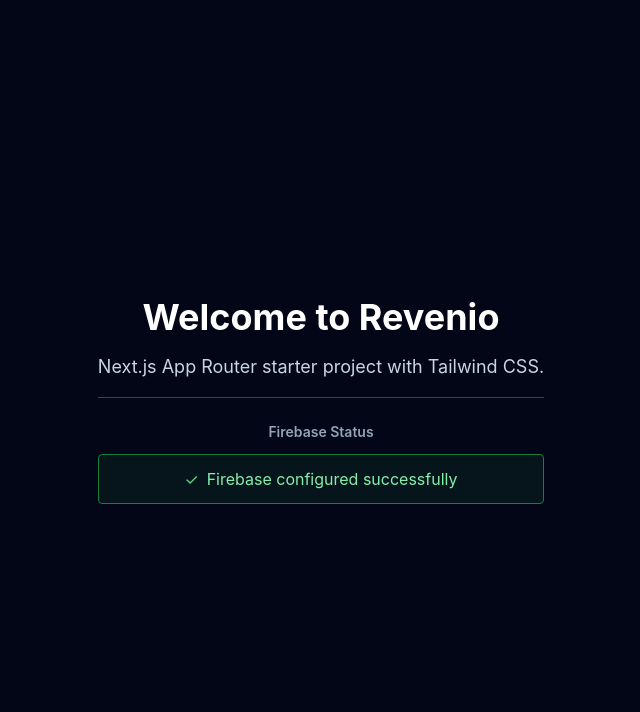
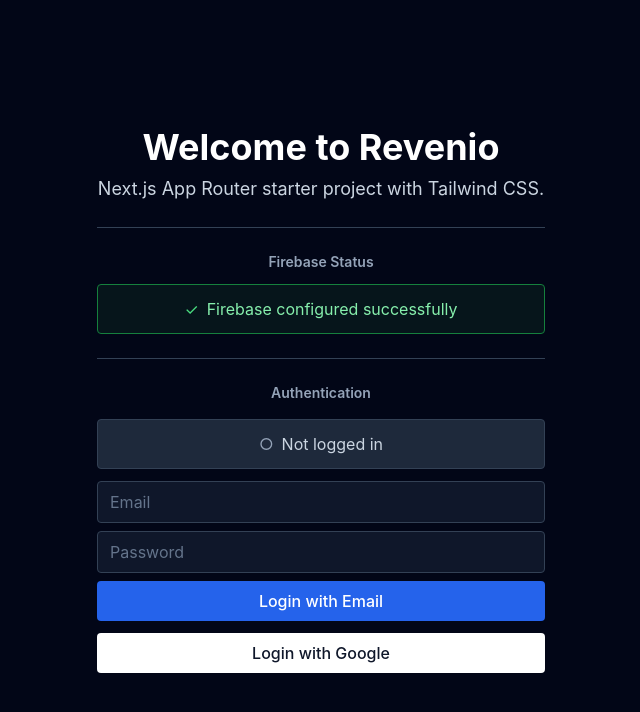
Before and after one commit to sumu749/Inventra-for-revenio, a Next.js app: page / in a window 1280 px wide. Shown: the top 712 px of the page, without its empty margins (319-959 px from the left). Built offline with nearby package versions, Linux system fonts and the light colour scheme; no server answers.

Commit message:
authentication state configured

```diff
--- a/app/layout.jsx
+++ b/app/layout.jsx
@@ -1,4 +1,5 @@
 import "./globals.css";
+import { AuthProvider } from "@/providers/AuthProvider";
 
 export const metadata = {
     title: "Revenio",
@@ -8,7 +9,9 @@
 export default function RootLayout({ children }) {
     return (
         <html lang="en">
-            <body>{children}</body>
+            <body>
+                <AuthProvider>{children}</AuthProvider>
+            </body>
         </html>
     );
 }
--- a/app/page.jsx
+++ b/app/page.jsx
@@ -1,20 +1,23 @@
 "use client";
 
 import { useFirebaseInitialization } from "@/hooks/useFirebaseInitialization";
+import { AuthTestComponent } from "@/components/AuthTestComponent";
 
 export default function HomePage() {
     const { isInitialized, error } = useFirebaseInitialization();
 
     return (
-        <main className="flex min-h-screen items-center justify-center bg-slate-950 text-white">
-            <div className="space-y-4 p-8 text-center">
-                <h1 className="text-4xl font-bold">Welcome to Revenio</h1>
-                <p className="text-lg text-slate-300">
-                    Next.js App Router starter project with Tailwind CSS.
-                </p>
+        <main className="flex min-h-screen items-center justify-center bg-slate-950 text-white p-4">
+            <div className="w-full max-w-md space-y-6">
+                <div className="space-y-2 text-center">
+                    <h1 className="text-4xl font-bold">Welcome to Revenio</h1>
+                    <p className="text-lg text-slate-300">
+                        Next.js App Router starter project with Tailwind CSS.
+                    </p>
+                </div>
 
-                <div className="mt-8 border-t border-slate-700 pt-6">
-                    <h2 className="text-sm font-semibold mb-3 text-slate-400">
+                <div className="border-t border-slate-700 pt-6">
+                    <h2 className="text-sm font-semibold mb-3 text-slate-400 text-center">
                         Firebase Status
                     </h2>
                     {isInitialized && !error ? (
@@ -38,6 +41,15 @@
                         </div>
                     )}
                 </div>
+
+                {isInitialized && (
+                    <div className="border-t border-slate-700 pt-6">
+                        <h2 className="text-sm font-semibold mb-4 text-slate-400 text-center">
+                            Authentication
+                        </h2>
+                        <AuthTestComponent />
+                    </div>
+                )}
             </div>
         </main>
     );
--- /dev/null
+++ b/components/AuthTestComponent.jsx
@@ -0,0 +1,132 @@
+"use client";
+
+import { useState } from "react";
+import { useAuth } from "@/hooks/useAuth";
+
+export function AuthTestComponent() {
+    const { user, loading, error, login, logout, loginWithGoogle } = useAuth();
+    const [email, setEmail] = useState("");
+    const [password, setPassword] = useState("");
+    const [loggingIn, setLoggingIn] = useState(false);
+
+    const handleEmailLogin = async (e) => {
+        e.preventDefault();
+        if (!email || !password) {
+            alert("Please enter email and password");
+            return;
+        }
+        try {
+            setLoggingIn(true);
+            await login(email, password);
+            setEmail("");
+            setPassword("");
+        } catch (err) {
+            console.error("Login failed:", err);
+        } finally {
+            setLoggingIn(false);
+        }
+    };
+
+    const handleGoogleLogin = async () => {
+        try {
+            setLoggingIn(true);
+            await loginWithGoogle();
+        } catch (err) {
+            console.error("Google login failed:", err);
+        } finally {
+            setLoggingIn(false);
+        }
+    };
+
+    const handleLogout = async () => {
+        try {
+            await logout();
+        } catch (err) {
+            console.error("Logout failed:", err);
+        }
+    };
+
+    if (loading) {
+        return (
+            <div className="flex items-center justify-center gap-2 p-4 bg-blue-900/20 border border-blue-700 rounded">
+                <span className="text-blue-400">⟳</span>
+                <span className="text-blue-300">Loading authentication...</span>
+            </div>
+        );
+    }
+
+    return (
+        <div className="space-y-4">
+            {/* User Status */}
+            {user ? (
+                <div className="space-y-3">
+                    <div className="flex items-center justify-center gap-2 p-3 bg-green-900/20 border border-green-700 rounded">
+                        <span className="text-green-400">✓</span>
+                        <span className="text-green-300">Logged in</span>
+                    </div>
+                    <div className="p-4 bg-slate-900 border border-slate-700 rounded">
+                        <p className="text-sm text-slate-400">Email:</p>
+                        <p className="text-white font-mono">{user.email}</p>
+                    </div>
+                    <button
+                        onClick={handleLogout}
+                        className="w-full px-4 py-2 bg-red-600 hover:bg-red-700 text-white rounded font-medium transition"
+                    >
+                        Logout
+                    </button>
+                </div>
+            ) : (
+                <div className="space-y-3">
+                    <div className="flex items-center justify-center gap-2 p-3 bg-slate-800 border border-slate-700 rounded">
+                        <span className="text-slate-400">○</span>
+                        <span className="text-slate-300">Not logged in</span>
+                    </div>
+
+                    {/* Email/Password Login Form */}
+                    <form onSubmit={handleEmailLogin} className="space-y-2">
+                        <input
+                            type="email"
+                            placeholder="Email"
+                            value={email}
+                            onChange={(e) => setEmail(e.target.value)}
+                            disabled={loggingIn}
+                            className="w-full px-3 py-2 bg-slate-900 border border-slate-700 rounded text-white placeholder-slate-500 disabled:opacity-50"
+                        />
+                        <input
+                            type="password"
+                            placeholder="Password"
+                            value={password}
+                            onChange={(e) => setPassword(e.target.value)}
+                            disabled={loggingIn}
+                            className="w-full px-3 py-2 bg-slate-900 border border-slate-700 rounded text-white placeholder-slate-500 disabled:opacity-50"
+                        />
+                        <button
+                            type="submit"
+                            disabled={loggingIn}
+                            className="w-full px-4 py-2 bg-blue-600 hover:bg-blue-700 text-white rounded font-medium disabled:opacity-50 transition"
+                        >
+                            {loggingIn ? "Logging in..." : "Login with Email"}
+                        </button>
+                    </form>
+
+                    {/* Google Login */}
+                    <button
+                        onClick={handleGoogleLogin}
+                        disabled={loggingIn}
+                        className="w-full px-4 py-2 bg-white hover:bg-gray-100 text-slate-900 rounded font-medium disabled:opacity-50 transition"
+                    >
+                        {loggingIn ? "Logging in..." : "Login with Google"}
+                    </button>
+                </div>
+            )}
+
+            {/* Error Display */}
+            {error && (
+                <div className="flex items-start gap-2 p-3 bg-red-900/20 border border-red-700 rounded">
+                    <span className="text-red-400 mt-0.5">✗</span>
+                    <span className="text-red-300 text-sm">{error}</span>
+                </div>
+            )}
+        </div>
+    );
+}
--- /dev/null
+++ b/context/AuthContext.jsx
@@ -0,0 +1,3 @@
+import { createContext } from "react";
+
+export const AuthContext = createContext(null);
--- /dev/null
+++ b/hooks/useAuth.js
@@ -0,0 +1,12 @@
+import { useContext } from "react";
+import { AuthContext } from "@/context/AuthContext";
+
+export function useAuth() {
+    const context = useContext(AuthContext);
+
+    if (!context) {
+        throw new Error("useAuth must be used within an AuthProvider");
+    }
+
+    return context;
+}
--- /dev/null
+++ b/providers/AuthProvider.jsx
@@ -0,0 +1,104 @@
+"use client";
+
+import { useState, useEffect } from "react";
+import {
+    createUserWithEmailAndPassword,
+    signInWithEmailAndPassword,
+    signOut,
+    signInWithPopup,
+    GoogleAuthProvider,
+    onAuthStateChanged,
+} from "firebase/auth";
+import { auth } from "@/lib/firebase.config";
+import { AuthContext } from "@/context/AuthContext";
+
+const googleProvider = new GoogleAuthProvider();
+
+export function AuthProvider({ children }) {
+    const [user, setUser] = useState(null);
+    const [loading, setLoading] = useState(true);
+    const [error, setError] = useState(null);
+
+    // Listen to auth state changes
+    useEffect(() => {
+        const unsubscribe = onAuthStateChanged(auth, (currentUser) => {
+            setUser(currentUser || null);
+            setLoading(false);
+        });
+
+        return unsubscribe;
+    }, []);
+
+    // Register with email/password
+    const register = async (email, password) => {
+        try {
+            setError(null);
+            const result = await createUserWithEmailAndPassword(
+                auth,
+                email,
+                password,
+            );
+            setUser(result.user);
+            return result.user;
+        } catch (err) {
+            setError(err.message);
+            throw err;
+        }
+    };
+
+    // Login with email/password
+    const login = async (email, password) => {
+        try {
+            setError(null);
+            const result = await signInWithEmailAndPassword(
+                auth,
+                email,
+                password,
+            );
+            setUser(result.user);
+            return result.user;
+        } catch (err) {
+            setError(err.message);
+            throw err;
+        }
+    };
+
+    // Login with Google
+    const loginWithGoogle = async () => {
+        try {
+            setError(null);
+            const result = await signInWithPopup(auth, googleProvider);
+            setUser(result.user);
+            return result.user;
+        } catch (err) {
+            setError(err.message);
+            throw err;
+        }
+    };
+
+    // Logout
+    const logout = async () => {
+        try {
+            setError(null);
+            await signOut(auth);
+            setUser(null);
+        } catch (err) {
+            setError(err.message);
+            throw err;
+        }
+    };
+
+    const value = {
+        user,
+        loading,
+        error,
+        register,
+        login,
+        loginWithGoogle,
+        logout,
+    };
+
+    return (
+        <AuthContext.Provider value={value}>{children}</AuthContext.Provider>
+    );
+}
```
Also changed, not shown: 1 other file (tests, documents, lock files or other folders).
